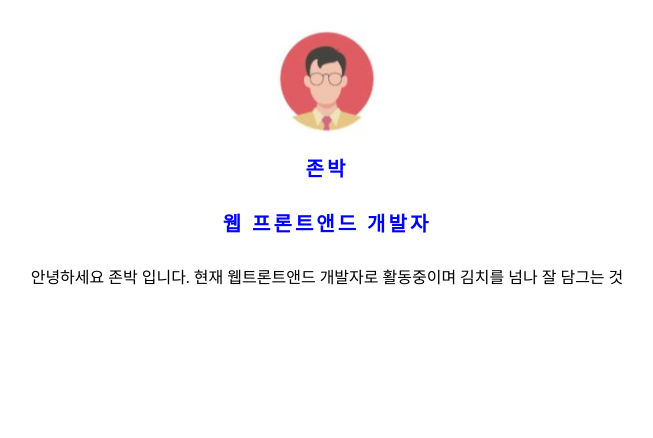
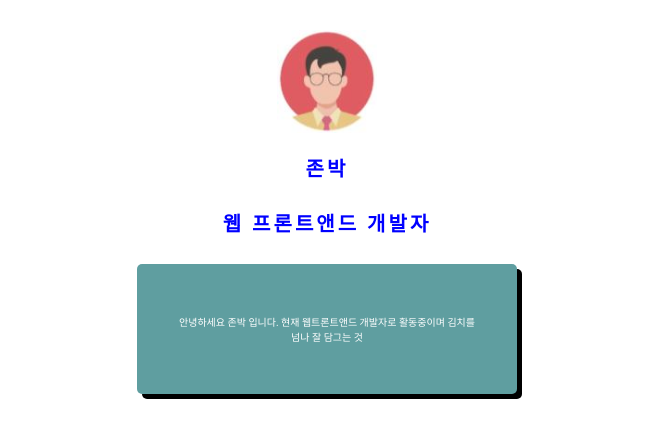
Before and after one commit to peryteil/front-work, a plain HTML site: page profile/profile.html in a window 1280 px wide. Shown: the whole page, without its empty margins (313-966 px from the left). Drawn offline with Linux system fonts and the light colour scheme.

Commit message:
no message

```diff
--- a/profile/css/profile.css
+++ b/profile/css/profile.css
@@ -17,6 +17,16 @@
   font-weight: 600;
 }
 
-p{
+.box {
   text-align: center;
+  width: 300px;
+  background-color: cadetblue;
+  padding: 40px;
+  margin: 20px;
+  margin-left: auto;
+  margin-right: auto;
+  font-size: 10px;
+  border-radius: 5px;
+  color: white;
+  box-shadow: 5px 5px black;
 }
--- a/profile/profile.html
+++ b/profile/profile.html
@@ -12,10 +12,12 @@
   class="profileImage" alt="프로필이미지">
   <h3 class="title">존박</h3>
   <h4 class="title">웹 프론트앤드 개발자</h4>
-  <p>
-    안녕하세요 존박 입니다.
-    현재 웹트론트앤드 개발자로 활동중이며
-    김치를 넘나 잘 담그는 것
-  </p>
+  <div class="box">
+    <p>
+      안녕하세요 존박 입니다.
+      현재 웹트론트앤드 개발자로 활동중이며
+      김치를 넘나 잘 담그는 것
+    </p>
+  </div>
 </body>
 </html>
```
